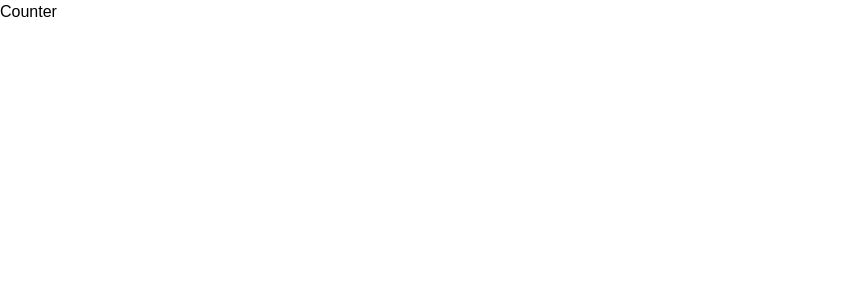
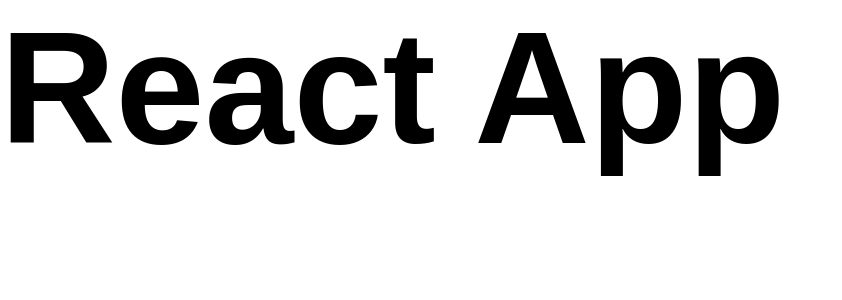
Before and after one commit to Reck1618/3D_react_website, a React (Vite) app: page / in a window 1280 px wide. Shown: the top 300 px of the page, without its empty margins (0-842 px from the left). Built offline with nearby package versions, Linux system fonts and the light colour scheme; a web font is replaced by a local one.

Commit message:
React app setup complete

```diff
--- a/src/App.jsx
+++ b/src/App.jsx
@@ -2,7 +2,7 @@
 function App() {
   return (
       <div>
-        <h1>Counter</h1>
+        <h1 className="head-text">React App</h1>
       </div>
   )
 }
```
